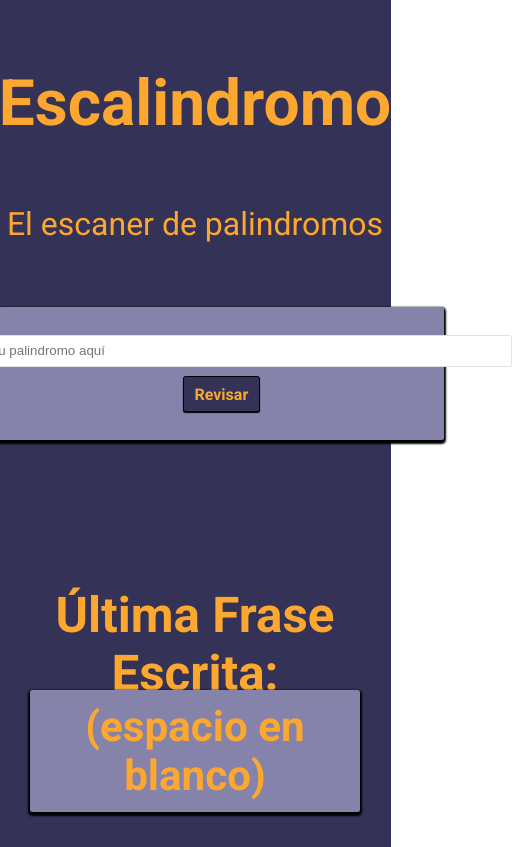
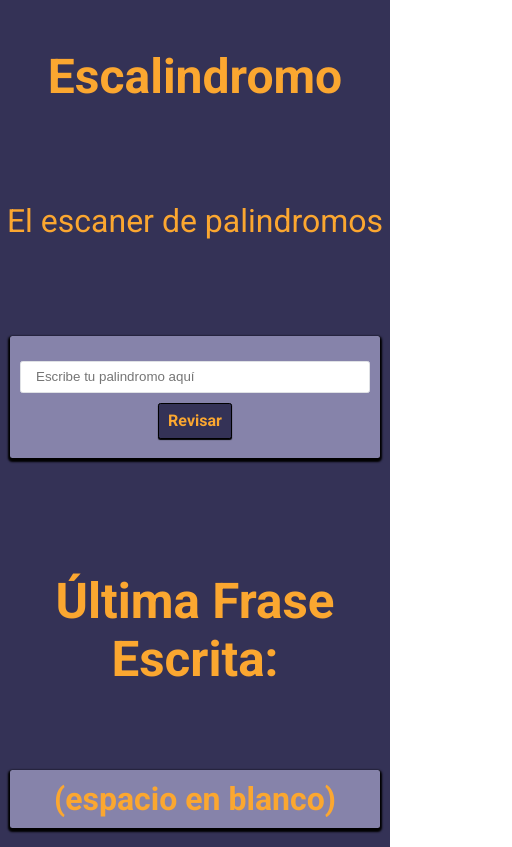
Before and after one commit to Ulzahk/Escalindromo, a plain HTML site: page src/index.html in a window 390 px wide. Shown: the top 847 px of the page, 512 px wide, since content can reach past the window. Drawn offline with nearby package versions, Linux system fonts and the light colour scheme.

Commit message:
Adding Smartphone display

```diff
--- a/src/assets/index.js
+++ b/src/assets/index.js
@@ -30,7 +30,9 @@ const palindromeChecker = (word) =>{
 
     if (reverseWord === '' || reverseWord === " " || reverseWord === null){
         swal('Recuerda escribir algo en la casilla 😥', '', 'error')
-    } else if(word !== reverseWord){
+    } else if(reverseWord.includes('0') || reverseWord.includes('1') || reverseWord.includes('2') ||reverseWord.includes('3') || reverseWord.includes('4') || reverseWord.includes('5') || reverseWord.includes('6') || reverseWord.includes('7') || reverseWord.includes('8') || reverseWord.includes('9')){
+        swal('Recuerda escribir solamente letras 😥', '', 'error')
+    } else if (word !== reverseWord){
         swal('Aquí no tenemos un palindromo 😥', '', 'error')
     } else {
         swal('Estupendo encontramos un palíndromo 😁', '', 'success')
--- a/src/assets/style.css
+++ b/src/assets/style.css
@@ -16,6 +16,7 @@ html, body, h1, p{
 
 main{
     height: 100vh;
+    width: 100vw;
     display: grid;
     grid-template-columns: 1fr 3fr;
     grid-template-rows: 3fr 1fr;
@@ -75,9 +76,9 @@ main .form-container div{
     display: grid;
     grid-template-columns: 1fr;
     border-radius: 2.5px;
-    margin: 0 10% 0;
     padding: 5% 0;
     box-shadow: 0 2px 2px 2px rgba(0,0,0,1);
+    margin: 0 100px 0;
 }
 
 main .form-container div .form-input:hover{
@@ -87,9 +88,9 @@ main .form-container div .form-input:hover{
 main .form-container div .form-input{
     border-radius: 2.5px;
     border: 1px solid #dfe1e5;
-    margin: 0 10% 5% 10%;
     padding: 7.5px 0 7.5px 15px;
     outline: none;
+    margin: 10px 100px 10px;
 }
 
 
@@ -99,10 +100,10 @@ main .form-container div .form-button{
     font-weight: 700;
     border-radius: 2.5px;
     border: 1px solid #000000;
-    margin: 0 40% 0 40%;
     padding: 7.5px 0 7.5px 0;
     text-decoration: none;
     box-shadow: 0 1px 1px rgba(0,0,0,1);
+    margin: 0 40% 0;
 }
 
 main .form-container div .form-button:hover{
@@ -132,32 +133,23 @@ main .tries-container p{
     background-color: var(--blue-secondary-color);
     border-radius: 2.5px;
     box-shadow: 0 2px 2px 2px rgba(0,0,0,1);
-    margin: -100px 10% 0;
-    padding: 1% 0;
+    padding: 2.5% 0;
+    margin: -5% 100px 0;
 }
 
 
 
-@media screen and (max-width:1140px) and (min-height: 660px){
+@media screen and (min-width: 768px) and (max-width: 1023px) {
     main{
-        grid-template-columns: 1fr ;
+        grid-template-columns: 1fr;
         grid-template-rows: 3fr 1fr 1fr;
+        height: 100vh;
     }
 
     main .instructions-container{
         grid-row: 3/4;
         grid-column: 1/2;
-        height: 100vh;
         overflow-y: none;
-        font-size: 2rem;
-    }
-
-    main .instructions-container .instructions-container-guides{
-        padding-left: 5%;
-    }
-
-    main .instructions-container .list-container{
-        padding-left: 5%;
     }
 
     main .form-container{
@@ -165,28 +157,52 @@ main .tries-container p{
         grid-column: 1/2;
     }
 
-    main .form-container p {
-        margin-top: -100px;
+    main .tries-container{
+        grid-row: 2/3;
+        grid-column: 1/2;
+    }
+
+    main .tries-container p{
+        margin: 0 100px 0;
+    }
+}
+
+@media screen and (min-width: 320px) and (max-width:767px){
+
+    main{
+        height: 100vh;
+        width: 100vw;
+        grid-template-columns: 1fr;
+        grid-template-rows: 1fr 1fr 1fr;
+    }
+
+    main .instructions-container{
+        grid-row: 3/4;
+        grid-column: 1/2;
+        overflow-y: none;
+    }
+
+    main .form-container{
+        grid-row: 1/2;
+        grid-column: 1/2;
     }
 
     main .form-container div{
-        background-color: var(--blue-secondary-color);
-        display: grid;
-        grid-template-columns: 1fr;
-        border-radius: 2.5px;
-        margin: -100px auto 0;
-        padding: 7% 32%;
-        box-shadow: 0 2px 2px 2px rgba(0,0,0,1);
+        margin: 0 10px 0;
+    }
+
+    main .form-container h1{
+        font-size: 3rem;
+        font-weight: 700;
+    }
+
+    main .form-container div{
+        margin: 0 10px 0;
     }
 
     main .form-container div .form-input{
-        margin: 0 -100% 5% -100%;
+        margin: 5px 10px 10px;
     }
-
-    main .form-container div .form-button{
-        margin: 0 30% 0 30%;
-    }
-
 
     main .tries-container{
         grid-row: 2/3;
@@ -194,11 +210,7 @@ main .tries-container p{
     }
 
     main .tries-container p{
-        margin: -125px 8% 0;
-        padding: 3% 3%;
+        margin: 0 10px;
+        font-size: 2rem;
     }
 }
-
-@media screen and (min-width: 320px){
-
-}
--- a/src/index.html
+++ b/src/index.html
@@ -5,7 +5,7 @@
     <meta name="viewport" content="width=device-width, initial-scale=1.0">
     <title>Escalindromo</title>
     <link rel="stylesheet" href="./assets/style.css">
-    <link rel="icon" href="./assets/Logo-Scalindromo.png" sizes="64x16">
+    <link rel="icon" href="./assets/Logo-Scalindromo.png">
 </head>
 <body>
     <main>
```
